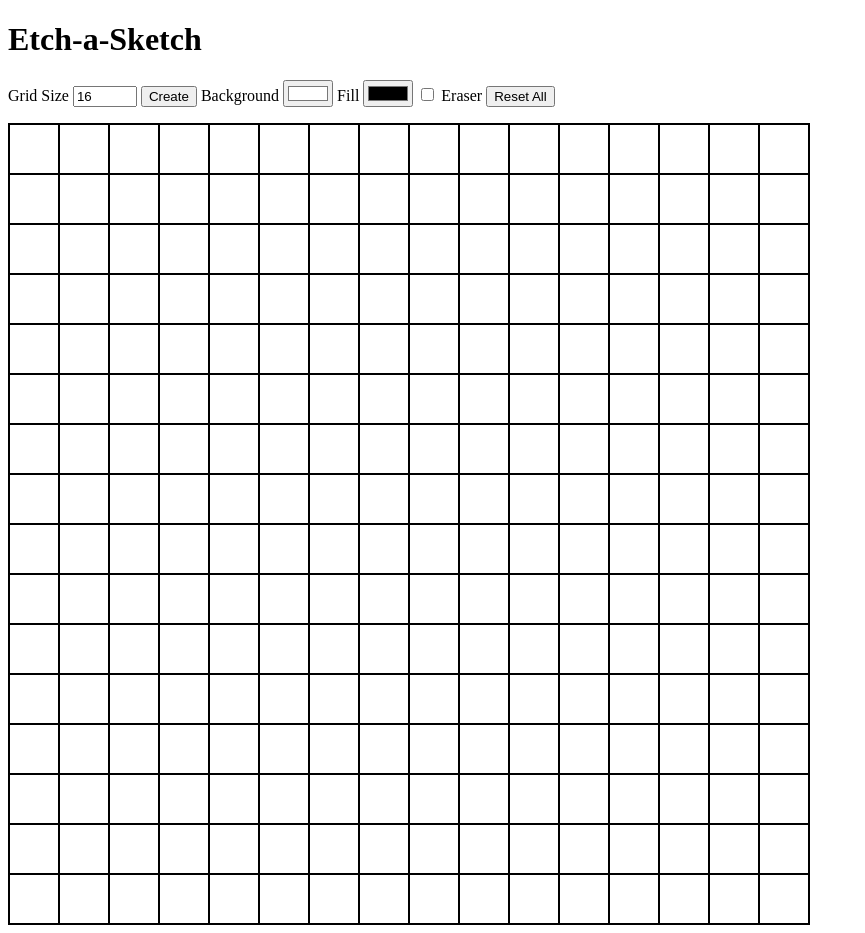
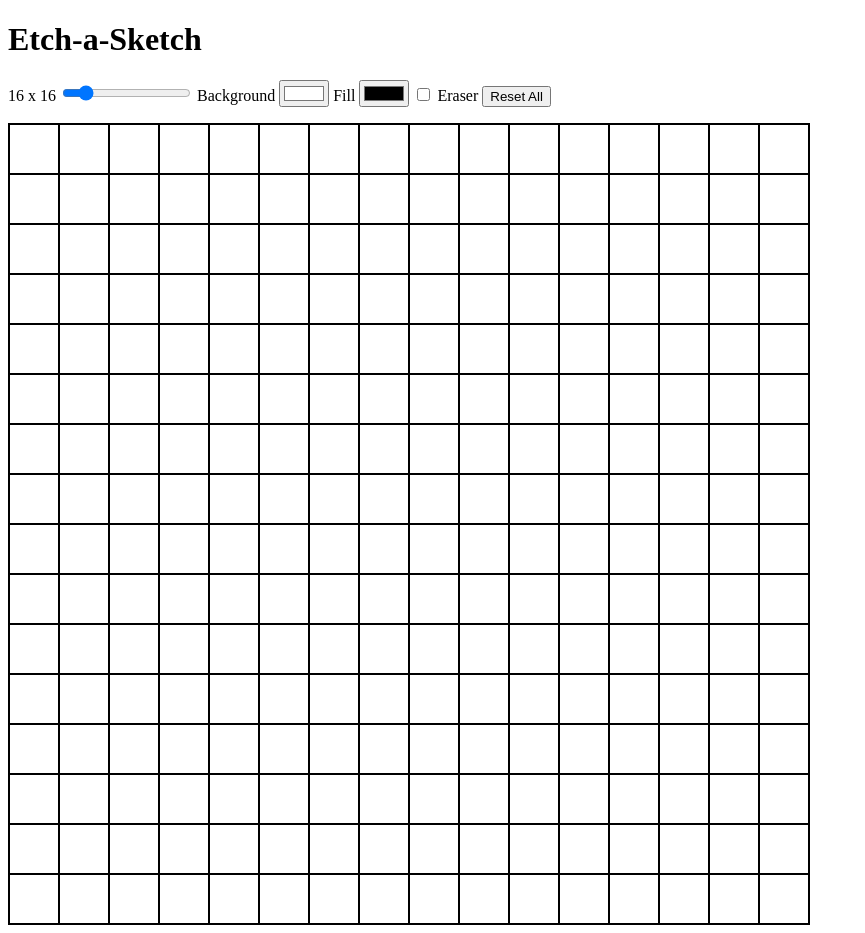
Before and after one commit to elenanelmes/etch-a-sketch, a plain HTML site: page index.html in a window 1280 px wide. Shown: the whole page, without its empty margins (0-865 px from the left). Drawn offline with Linux system fonts and the light colour scheme.

Commit message:
replace number input with range input

```diff
--- a/index.html
+++ b/index.html
@@ -9,9 +9,8 @@
     <body id="body">
         <h1>Etch-a-Sketch</h1>
         <div id="settings">
-            <label for="cells">Grid Size</label>
-            <input id="cells" name="cell-count" type="number" min="2" max="100"></input>
-            <button id="btn-create">Create</button>
+            <label id="slider-label" for="slider"></label>
+            <input id="slider" name="slider" type="range" min="2" max="100"></input>
             <label for="grid-bg">Background</label>
             <input id="grid-bg" type="color"></input>
             <label for="fill">Fill</label>
--- a/script.js
+++ b/script.js
@@ -1,9 +1,9 @@
 // DOM ELements
 const body = document.querySelector('#body');
-const cellInput= document.querySelector('#cells');
+const slider = document.querySelector('#slider');
+const sliderLabel = document.querySelector('#slider-label');
 const eraserCheckbox = document.querySelector('#eraser');
-const btnCreate = document.querySelector('#btn-create');
-const btnReset = document.querySelector('#btn-reset');
+const resetBtn = document.querySelector('#btn-reset');
 const gridBg = document.querySelector('#grid-bg');
 const fill = document.querySelector('#fill');
 
@@ -19,15 +19,16 @@ let isDrawing = false;
 
 // Initialise
 function initialise() {
-    cellInput.value = cellCount;
+    slider.value = cellCount;
+    sliderLabel.textContent = `${cellCount} x ${cellCount}`;
     gridBg.value = DEFAULT_GRID_BG;
     fill.value = DEFAULT_FILL;
 
+    slider.addEventListener('input', updateGrid);
     gridBg.addEventListener('input', changeGridBg);
     fill.addEventListener('input', changeFill);
     eraserCheckbox.addEventListener('change', changeHoverColour);
-    btnCreate.addEventListener('click', createGrid);
-    btnReset.addEventListener('click', resetAll);
+    resetBtn.addEventListener('click', resetAll);
     document.addEventListener('mouseup', () => isDrawing = false);
 
     createGrid();
@@ -50,6 +51,12 @@ function changeGridBg() {
 function changeFill() {
     fill.value == DEFAULT_FILL ? DEFAULT_FILL : fill.value;
     hover.style.background = fill.value;
+}
+
+function updateGrid() {
+    cellCount = test.value;
+    testLabel.textContent = `${cellCount} x ${cellCount}`;
+    createGrid();
 }
 
 function resetAll() {
@@ -89,9 +96,9 @@ function fillCells(e) {
 
 // Utility Functions
 function createGrid() {
-    if (document.querySelector('#grid')) {
-        document.querySelector('#grid').remove();
-        cellCount = cellInput.value;
+    const existingGrid = document.querySelector('#grid');
+    if (existingGrid) {
+        existingGrid.remove();
     }
 
     const gridBgColour = gridBg.value !== DEFAULT_GRID_BG ? gridBg.value : DEFAULT_GRID_BG;
```
